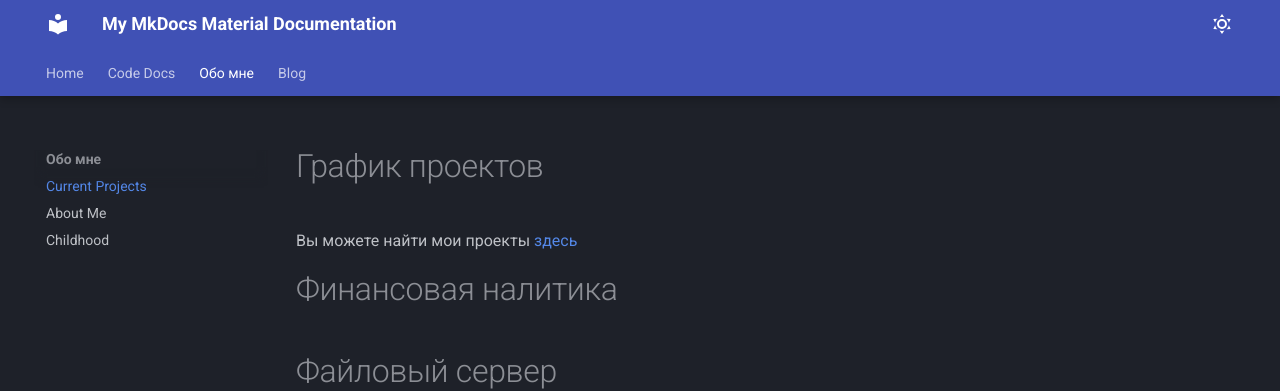
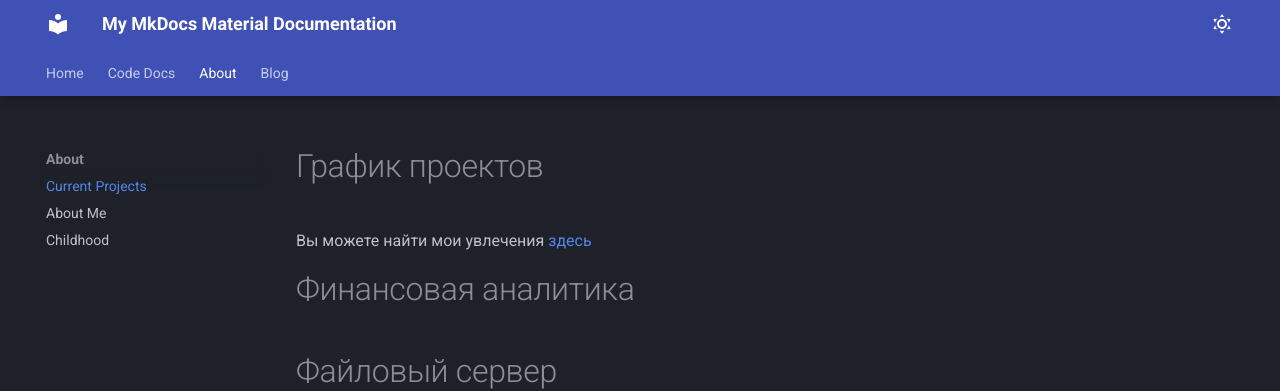
Before and after one commit to magus1968/Portfolio, an MkDocs documentation site: the page built from docs/about/projects.md, in a window 1280 px wide. Shown: the top 391 px of the page. Built offline with MkDocs 1.6.1 and Material for MkDocs 9.7.7, drawn with Linux system fonts in a browser that asks for light colours.

Commit message:
minor edits

```diff
--- a/docs/about/projects.md
+++ b/docs/about/projects.md
@@ -1,7 +1,7 @@
 # График проектов
 
-Вы можете найти мои проекты [здесь](https://www.youtube.com)
+Вы можете найти мои увлечения [здесь](https://www.youtube.com/@wizard_me/playlists)
 
-# Финансовая налитика
+# Финансовая аналитика
 
 # Файловый сервер
--- a/mkdocs.yml
+++ b/mkdocs.yml
@@ -1,4 +1,5 @@
 site_name: My MkDocs Material Documentation
+site_description: My personal Portfolio site using MkDocs Material
 site_url: https://sitename.example
 theme:
   name: material
@@ -78,7 +79,7 @@ nav:
   - Home: index.md
   - Code Docs:
     - Python: coding/my-first-python-file.md
-  - Обо мне:   # About
+  - About:   # Обо мне - можно по русски писать
     - Current Projects: about/projects.md
     - About Me: about/about.md
     - Childhood: about/childhood.md
```
Also changed, not shown: docs/index.md (+1 -1 lines).
